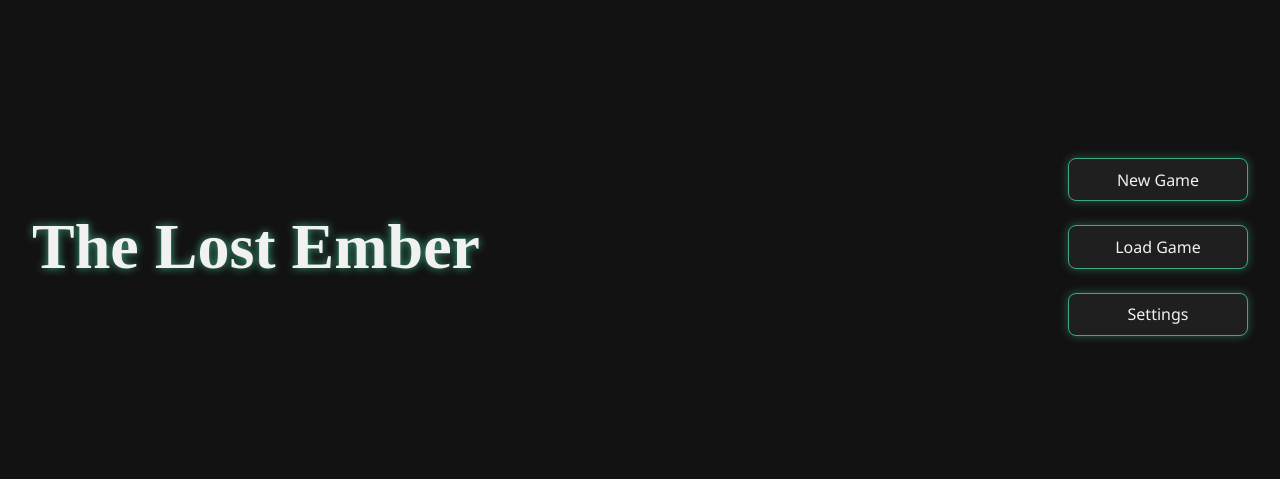
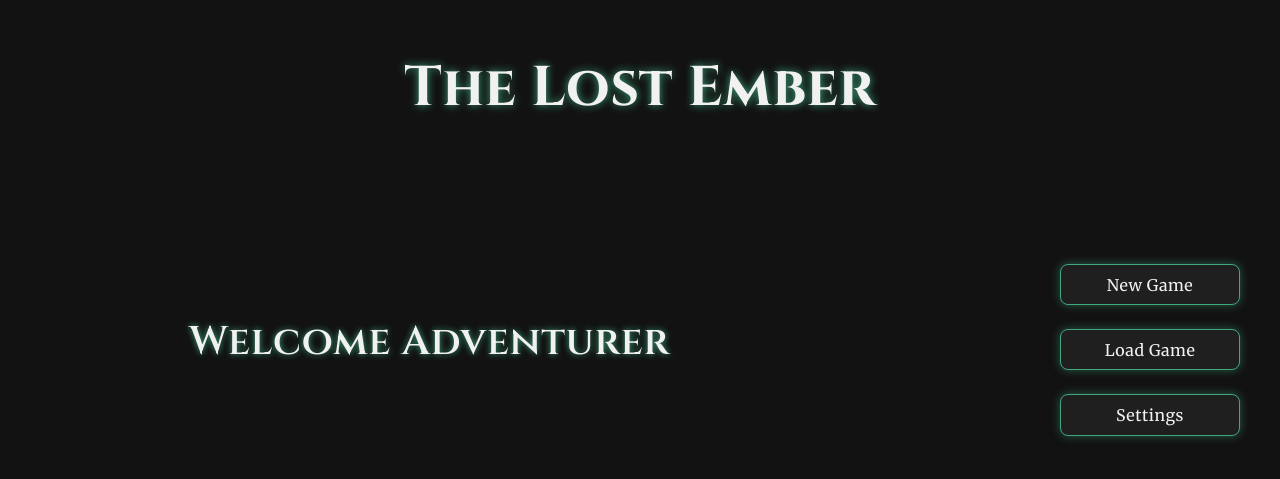
Before and after one commit to CharlotteGale/lost-ember-frontend, a React (Vite) app: page / in a window 1280 px wide. Shown: the part 153-632 px from the top of the page. Built offline with nearby package versions, Linux system fonts and the light colour scheme.

Commit message:
develop UI and refactor CharacterSelect

```diff
--- a/index.html
+++ b/index.html
@@ -2,9 +2,10 @@
 <html lang="en">
   <head>
     <meta charset="UTF-8" />
-    <link rel="icon" type="image/svg+xml" href="/vite.svg" />
     <meta name="viewport" content="width=device-width, initial-scale=1.0" />
     <title>The Lost Ember</title>
+    <link rel="icon" type="image/svg+xml" href="/vite.svg" />
+    <link href="https://fonts.googleapis.com/css2?family=Cinzel:wght@400;600;700&family=Merriweather:wght@400;700&display=swap" rel="stylesheet">
   </head>
   <body>
     <div id="root"></div>
--- a/src/App.jsx
+++ b/src/App.jsx
@@ -1,7 +1,7 @@
 import { BrowserRouter, Routes, Route } from 'react-router-dom';
 
 import LandingPage from './pages/LandingPage.jsx';
-// import CharacterSelect from './pages/CharacterSelect.jsx';
+import CharacterSelect from './pages/CharacterSelect.jsx';
 // import StatSkillSelect from './pages/StatSkillSelect.jsx';
 // import CharacterDetails from './pages/CharacterDetails.jsx';
 
@@ -12,7 +12,7 @@ const App = () => {
         <main className='main-content'>
           <Routes>
             <Route path='/' element={<LandingPage />} />
-            {/* <Route path='select' element={<CharacterSelect />} /> */}
+            <Route path='/select' element={<CharacterSelect />} />
             {/* <Route path='/customize' element={<StatSkillSelect />} />
             <Route path='/finalize' element={<CharacterDetails />} /> */}
           </Routes>
--- a/src/assets/styles/CharacterSelect.css
+++ b/src/assets/styles/CharacterSelect.css
@@ -1,3 +1,4 @@
+
 .character-select {
     padding: 2rem;
     max-width: 960px;
@@ -8,7 +9,7 @@
 }
 
 .title {
-    font-size: 2rem;
+    font-size: 3.5rem;
     margin-bottom: 1rem;
     text-align: center;
 }
--- a/src/assets/styles/LandingPage.css
+++ b/src/assets/styles/LandingPage.css
@@ -1,19 +1,52 @@
 .main-container {
     display: flex;
-    justify-content: space-between;
+    flex-direction: column;
+    justify-content: center;
     align-items: center;
     padding: 2rem;
+    min-height: 100vh;
     height: 100vh;
     width: 100vw;
     box-sizing: border-box;
+    gap: 2rem;
 }
 
-h1 {
+.content-grid {
+    display: grid;
+    grid-template-columns: 2fr 1fr;
+    gap: 2rem;
+    align-items: center;
+    justify-content: center;
+    width: 100%;
+    max-width: 1200px;
+    margin-top: 2rem;
+}
+
+.welcome-block {
+    display: flex;
+    flex-direction: column;
+    justify-content: center;
+    align-items: center;
+    margin-bottom: 1rem;
+}
+
+.title,
+.subtitle {
     font-family: 'Cinzel', serif;
-    font-size: 4rem;
+}
+
+.title {
+    font-size: 5rem;
     font-weight: 700;
     text-shadow: 0 0 8px var(--color-accent);
     margin: 0;
+    padding-bottom: 4rem;
+}
+
+.subtitle {
+    font-size: 2.5rem;
+    font-weight: 600;
+    text-shadow: 0 0 6px var(--color-accent)
 }
 
 .button-stack {
@@ -35,5 +68,25 @@ h1 {
 .button-stack button:hover {
     background-color: var(--color-accent);
     color: var(--color-bg);
-    box-shadow: 0 0 15px var(--color-accent);
+    box-shadow: 0 0 15px var(--color-accent-glow);
+    transform: translateY(-3px);
+    border-color: var(--color-accent-light);
+    animation: pulse 2s infinite;
 }
+
+@keyframes pulse {
+    0% {
+        transform: translateY(-3px) scale(1);
+        box-shadow: 0 0 15px var(--color-accent-glow);
+    }
+
+    50% {
+        transform: translateY(-5px) scale(1.03);
+        box-shadow: 0 0 20px var(--color-accent);
+    }
+
+    100% {
+        transform: translateY(-3px) scale(1);
+        box-shadow: 0 0 15px var(--color-accent-glow);
+    }
+}
--- /dev/null
+++ b/src/components/ClassCard.jsx
@@ -0,0 +1,14 @@
+const ClassCard = ({ classKey, classData, selectedClass, handleClassSelect }) => {
+    return (
+        <div
+            className={`card ${selectedClass === classKey ? "selected" : ""}`}
+            onClick={() => handleClassSelect(classKey)}
+        >
+            <h3>{classKey}</h3>
+            <p>{classData.description}</p>
+            <p className="stats">Core Stats: {classData.core_stats.join(" / ")}</p>
+        </div>
+    );
+};
+
+export default ClassCard;
--- /dev/null
+++ b/src/components/RaceCard.jsx
@@ -0,0 +1,14 @@
+
+const RaceCard = ({ raceKey, raceData, selectedRace, handleRaceSelect }) => {
+    return (
+        <div
+            className={`card ${selectedRace === raceKey ? "selected" : ""}`}
+            onClick={() => handleRaceSelect(raceKey)}
+        >
+            <h3>{raceKey}</h3>
+            <p>{raceData.description}</p>
+        </div>
+    );
+};
+
+export default RaceCard;
--- a/src/index.css
+++ b/src/index.css
@@ -2,10 +2,14 @@
   --color-bg: #121212;
   --color-text: #f1f1f1;
   --color-accent: #3fa87d;
+  --color-accent-light: #5fd6a7;
   --color-accent-dark: #1f1f1f;
   --color-accent-glow: rgba(63, 168, 125, 0.5);
 
-  font-family: "Segoe UI", Tahoma, Geneva, Verdana, sans-serif;
+  --font-heading: 'Cinzel', serif;
+  --font-body: 'Merriweather', serif;
+
+  /* font-family: "Segoe UI", Tahoma, Geneva, Verdana, sans-serif; */
   font-weight: 400;
 
   color: var(--color-text);
@@ -14,6 +18,15 @@
   text-rendering: optimizeLegibility;
   -webkit-font-smoothing: antialiased;
   -moz-osx-font-smoothing: grayscale;
+}
+
+h1, h2, h3 {
+  font-family: var(--font-heading)
+}
+
+body, p, button, span, small {
+  font-family: var(--font-body);
+  letter-spacing: 0.5px;
 }
 
 body {
--- a/src/pages/CharacterSelect.jsx
+++ b/src/pages/CharacterSelect.jsx
@@ -0,0 +1,73 @@
+import { useState, useEffect } from 'react';
+import RaceCard from '../components/RaceCard.jsx';
+import ClassCard from '../components/ClassCard.jsx';
+
+import "../assets/styles/CharacterSelect.css";
+
+const CharacterSelect = () => {
+    const [races, setRaces] = useState({});
+    const [classes, setClasses] = useState({});
+    const [selectedRace, setSelectedRace] = useState(null);
+    const [selectedClass, setSelectedClass] = useState(null);
+
+    useEffect(() => {
+        fetch("/src/data/characters/races.json")
+            .then((res) => res.json())
+            .then(setRaces);
+
+        fetch("/src/data/characters/classes.json")
+            .then((res) => res.json())
+            .then(setClasses);
+    }, []);
+
+    return (
+        <div className="character-select">
+            <h1 className="title">Choose Your Character</h1>
+
+            {/* Race Selection */}
+            <section className="section" id='race-selection'>
+                <h2 className='subtitle'>Select Your Race</h2>
+                <div className="card-container">
+                    {Object.entries(races).map(([key, data]) => (
+                        <RaceCard
+                            key={key}
+                            raceKey={key}
+                            raceData={data}
+                            selectedRace={selectedRace}
+                            handleRaceSelect={setSelectedRace}
+                        />
+                    ))}
+                </div>
+            </section>
+
+            {/* Class Selection */}
+            <section className="section" id='class-selection'>
+                <h2 className='subtitle'>Select Your Class</h2>
+                <div className="card-container">
+                    {Object.entries(classes).map(([key, data]) => (
+                        <ClassCard
+                            key={key}
+                            classKey={key}
+                            classData={data}
+                            selectedClass={selectedClass}
+                            handleClassSelect={setSelectedClass}
+                        />
+                    ))}
+                </div>
+            </section>
+
+            {/* Summary */}
+            <div className="summary">
+                {selectedRace && selectedClass ? (
+                    <p>
+                        You've chosen a <strong>{selectedRace}</strong> <strong>{selectedClass}</strong>.
+                    </p>
+                ) : (
+                    <p>Please select both a race and a class to continue.</p>
+                )}
+            </div>
+        </div>
+    );
+};
+
+export default CharacterSelect;
--- a/src/pages/LandingPage.jsx
+++ b/src/pages/LandingPage.jsx
@@ -7,7 +7,13 @@ const LandingPage = () => {
 
     return (
         <div className="main-container">
-            <h1>The Lost Ember</h1>
+            <h1 className="title">The Lost Ember</h1>
+
+            <div className="content-grid">
+                <div className="welcome-block">
+                    <h2 className="subtitle">Welcome Adventurer</h2>
+                </div>
+
                 <div className="button-stack">
                     <button onClick={() => navigate('/select')}>
                         New Game
@@ -16,6 +22,7 @@ const LandingPage = () => {
                     <button>Settings</button>
                 </div>
             </div>
+        </div>
     )
 }
 
```
Also changed, not shown: src/assets/styles/base/typography.css (added, +34 -0 lines), src/components/CharacterSelect.jsx (deleted, +0 -76 lines). Lines whose indentation alone changed are shown as unchanged.
